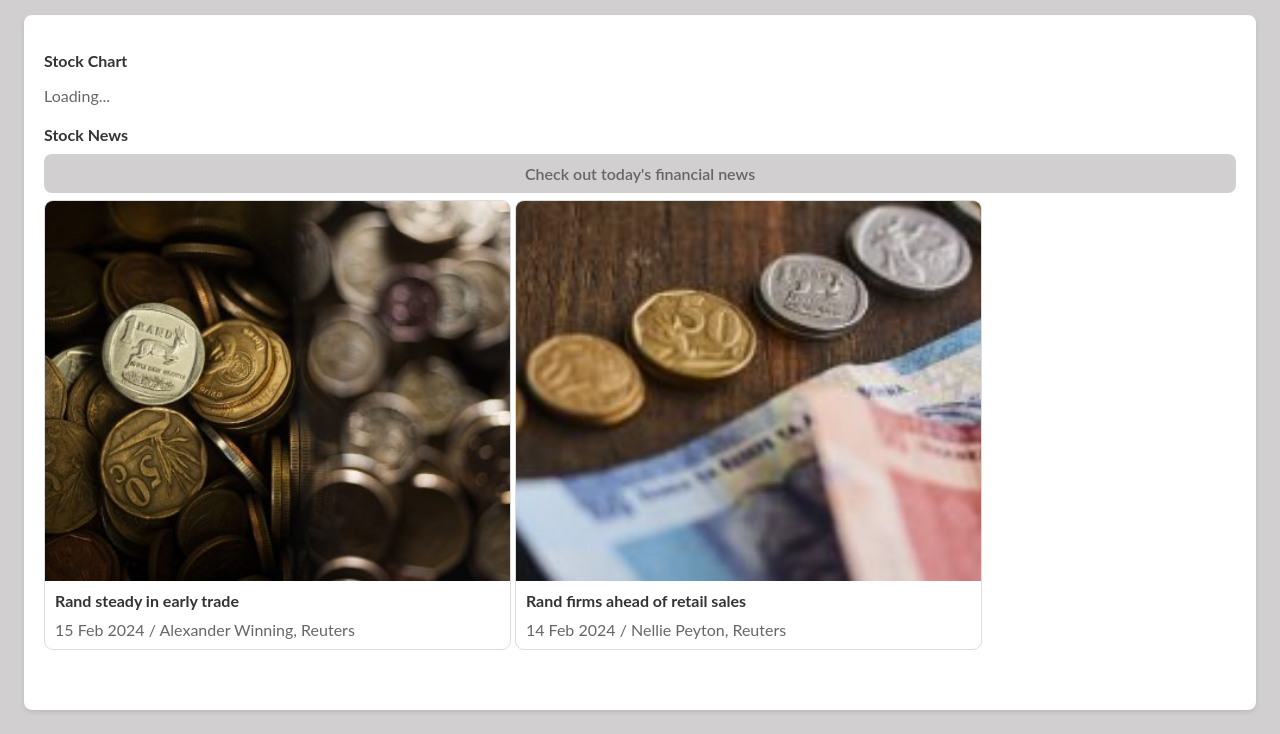
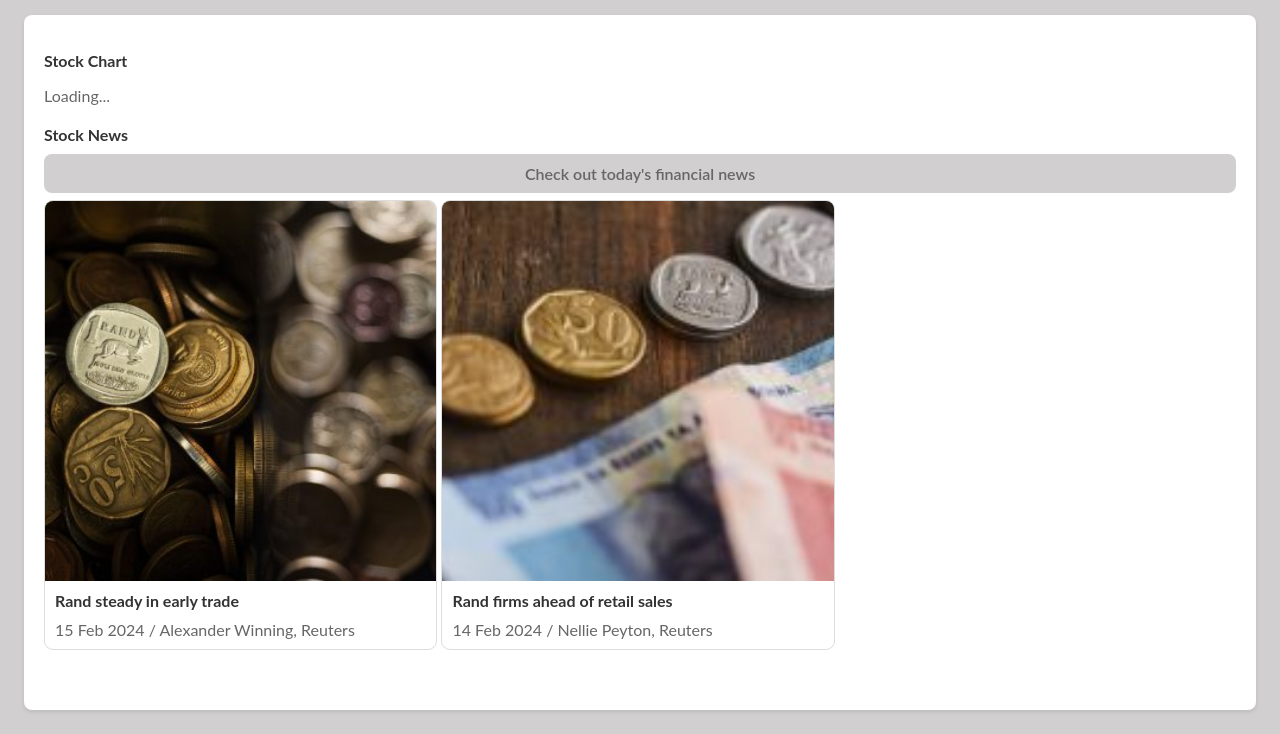
Before and after one commit to Smambo/portfolio-project, a PHP site: page / in a window 1280 px wide. Shown: the part 311-1045 px from the top of the page. Run offline with PHP 8.4, Linux system fonts and the light colour scheme; some libraries are stand-ins or nearby versions.

Commit message:
Changed article img width

```diff
--- a/assets/css/styles.css
+++ b/assets/css/styles.css
@@ -108,7 +108,7 @@ body {
   border: 1px solid #ddd;
   border-radius: 9px;
   overflow: hidden;
-  width: calc(40% - 10px); /* Set width to half of the container width minus margins */
+  width: calc(33%); /* Set width to a third of the container */
   display: inline-block; /* Make articles display inline */
   vertical-align: top; /*Align articles to the top */
   box-sizing: border-box;
```
